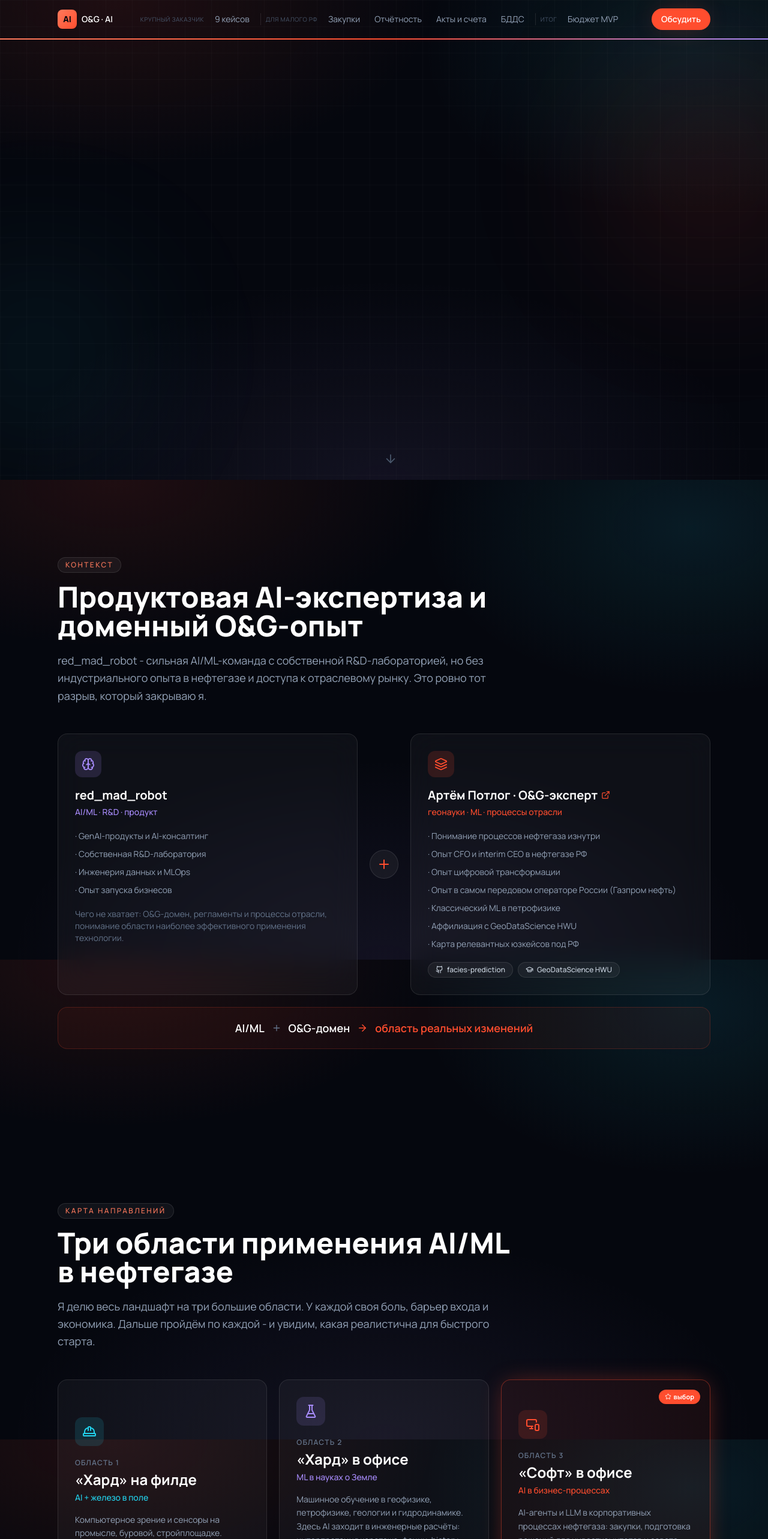
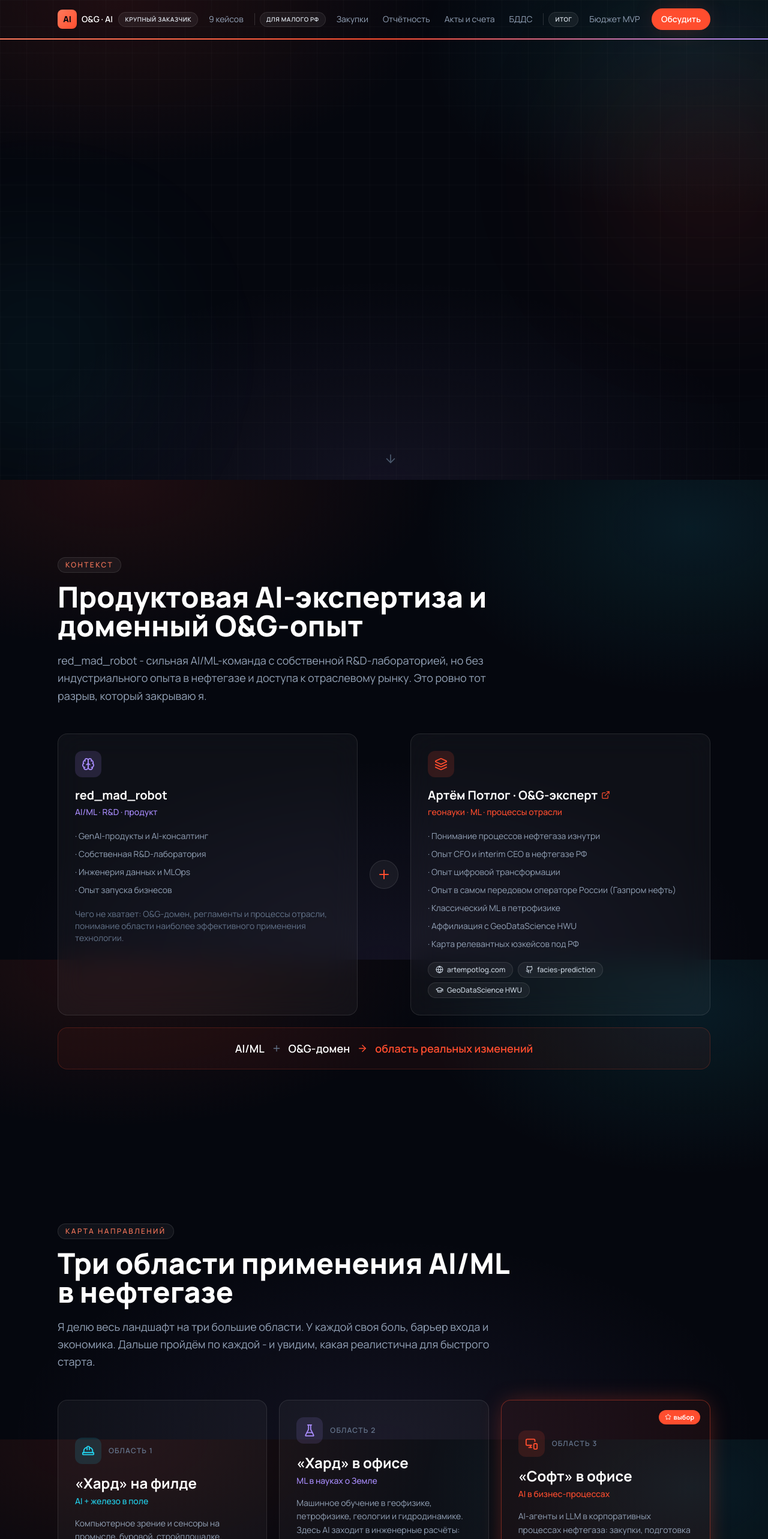
Before and after one commit to artem-potlog/oil-gas-ai-rmr, a React (Vite) app: page / in a window 1280 px wide. Shown: the top 2566 px of the page at 60% size. Built offline with nearby package versions, Linux system fonts and the light colour scheme.

Commit message:
Polish round 2: external links, nav group labels, icon alignment, footer cleanup

```diff
--- a/src/components/AreasOverview.tsx
+++ b/src/components/AreasOverview.tsx
@@ -40,15 +40,17 @@ export default function AreasOverview() {
                   <Star size={11} /> выбор
                 </span>
               )}
-              <div
-                className="mb-5 flex h-12 w-12 items-center justify-center rounded-xl"
-                style={{ backgroundColor: `${area.accent}22`, color: area.accent }}
-              >
-                <Icon size={24} />
+              <div className="mb-4 flex items-center gap-3">
+                <div
+                  className="flex h-11 w-11 shrink-0 items-center justify-center rounded-xl"
+                  style={{ backgroundColor: `${area.accent}22`, color: area.accent }}
+                >
+                  <Icon size={22} />
+                </div>
+                <span className="text-xs font-semibold uppercase tracking-widest text-slate-500">
+                  {area.kicker}
+                </span>
               </div>
-              <span className="block text-xs font-semibold uppercase tracking-widest text-slate-500">
-                {area.kicker}
-              </span>
               <h3 className="mt-1 text-2xl font-bold text-white">{area.title}</h3>
               <p className="mt-1 text-sm font-medium" style={{ color: area.accent }}>
                 {area.subtitle}
--- a/src/components/Context.tsx
+++ b/src/components/Context.tsx
@@ -1,5 +1,5 @@
 import { motion } from 'framer-motion';
-import { Brain, Layers, Plus, ArrowRight, Github, GraduationCap, ExternalLink } from 'lucide-react';
+import { Brain, Layers, Plus, ArrowRight, Github, GraduationCap, ExternalLink, Globe } from 'lucide-react';
 import Section from './Section';
 import Reveal from './Reveal';
 
@@ -69,6 +69,14 @@ export default function Context() {
             </ul>
             <div className="mt-5 flex flex-wrap gap-2">
               <a
+                href="https://artempotlog.com"
+                target="_blank"
+                rel="noreferrer"
+                className="chip transition hover:border-brand/40 hover:text-white"
+              >
+                <Globe size={13} /> artempotlog.com
+              </a>
+              <a
                 href="https://github.com/artem-potlog/well-log-facies-prediction"
                 target="_blank"
                 rel="noreferrer"
--- a/src/components/Footer.tsx
+++ b/src/components/Footer.tsx
@@ -1,5 +1,5 @@
-import { ExternalLink, Github, GraduationCap, Building2, FileText, Sparkles } from 'lucide-react';
-import { sources, aiDisclosure } from '../data/sources';
+import { ExternalLink, Github, GraduationCap, Building2, FileText } from 'lucide-react';
+import { sources } from '../data/sources';
 
 const kindIcon = {
   repo: Github,
@@ -41,13 +41,8 @@ export default function Footer() {
           })}
         </div>
 
-        <div className="mt-8 flex items-start gap-2 rounded-2xl border border-white/10 bg-white/[0.02] p-4 text-xs text-slate-500">
-          <Sparkles size={14} className="mt-0.5 shrink-0 text-accent-violet" />
-          <p>{aiDisclosure}</p>
-        </div>
-
         <div className="mt-8 flex flex-col items-center justify-between gap-3 border-t border-white/5 pt-6 text-xs text-slate-600 sm:flex-row">
-          <span>© {new Date().getFullYear()} · AI в Oil &amp; Gas · подготовлено для red_mad_robot</span>
+          <span>© {new Date().getFullYear()} · AI в Oil &amp; Gas</span>
           <span>Артём · O&amp;G × AI/ML</span>
         </div>
       </div>
--- a/src/components/Navigation.tsx
+++ b/src/components/Navigation.tsx
@@ -55,8 +55,10 @@ export default function Navigation() {
         <nav className="hidden items-center gap-2 lg:flex">
           {groups.map((g, gi) => (
             <div key={g.label} className="flex items-center gap-2">
-              {gi > 0 && <span className="h-5 w-px bg-white/10" />}
-              <span className="text-[10px] uppercase tracking-wider text-slate-600">{g.label}</span>
+              {gi > 0 && <span className="h-5 w-px bg-white/15" />}
+              <span className="rounded-full border border-white/10 bg-white/[0.06] px-2.5 py-1 text-[10px] font-semibold uppercase tracking-wider text-slate-200">
+                {g.label}
+              </span>
               <div className="flex items-center gap-1">
                 {g.items.map((l) => (
                   <button
--- a/src/components/Roadmap.tsx
+++ b/src/components/Roadmap.tsx
@@ -1,5 +1,5 @@
 import { motion } from 'framer-motion';
-import { Rocket, Handshake, Github, Mail } from 'lucide-react';
+import { Rocket, Handshake, Globe, Mail } from 'lucide-react';
 import Section from './Section';
 import Reveal from './Reveal';
 
@@ -65,15 +65,15 @@ export default function Roadmap() {
           </p>
           <div className="mt-7 flex flex-wrap items-center justify-center gap-3">
             <a
-              href="https://github.com/artem-potlog"
+              href="https://artempotlog.com"
               target="_blank"
               rel="noreferrer"
               className="inline-flex items-center gap-2 rounded-full bg-white px-6 py-3 font-semibold text-ink-950 transition hover:bg-slate-200"
             >
-              <Github size={18} /> github.com/artem-potlog
+              <Globe size={18} /> artempotlog.com
             </a>
             <a
-              href="mailto:"
+              href="mailto:artem.potlog@yandex.ru"
               className="inline-flex items-center gap-2 rounded-full border border-white/20 bg-white/5 px-6 py-3 font-semibold text-white transition hover:bg-white/10"
             >
               <Mail size={18} /> Связаться
--- a/src/data/areas.ts
+++ b/src/data/areas.ts
@@ -14,6 +14,8 @@ export const areas: AreaData[] = [
         title: 'Контроль СИЗ (PPE) через CV',
         detail:
           'Камеры на въезде и в опасных зонах распознают каску, очки, строп, газоанализатор. Нарушение фиксируется автоматически - без обхода мастера по ОТ.',
+        source: 'NVI Solutions (owl.Base / owl.Guard)',
+        sourceUrl: 'https://www.nvi-solutions.ru/',
       },
       {
         title: 'Поиск утечек метана (в т.ч. дронами)',
@@ -26,12 +28,15 @@ export const areas: AreaData[] = [
         title: 'Подсчёт труб, прогресс стройки, объёмы выемки грунта',
         detail:
           'CV считает трубы на складе НКТ, оценивает % готовности объекта по съёмке с дрона, меряет объём выемки/насыпи по фотограмметрии - вместо ручных замеров.',
+        source: 'NVI Solutions',
+        sourceUrl: 'https://www.nvi-solutions.ru/',
       },
       {
         title: 'Аэромониторинг дронами и VR/AR при строительстве',
         detail:
-          'На этапе строительства и обустройства - облёты дронами и виртуальная/дополненная реальность для контроля СМР. Реальный элемент цифровой экосистемы Газпром нефти.',
-        source: 'Газпром нефть, НТЦ',
+          'На этапе строительства и обустройства - облёты дронами и виртуальная/дополненная реальность (AR/VR) для контроля СМР и обучения. Реальное направление у российских вендоров видеоаналитики.',
+        source: 'NVI Solutions (AR/VR, дроны)',
+        sourceUrl: 'https://www.nvi-solutions.ru/',
       },
       {
         title: 'Цифровой обходчик / мобильный оператор',
@@ -42,8 +47,9 @@ export const areas: AreaData[] = [
       {
         title: 'Видеоаналитика на объекте (РФ-пример)',
         detail:
-          'Российские решения уже работают: распознавание спецтехники, людей в опасных зонах, инцидентов. Пример из практики - система компьютерного зрения Bimar.',
-        source: 'Bimar Computer Vision',
+          'Российские решения уже работают на промысле: распознавание спецтехники, людей в опасных зонах, ПРР, протечек, нарушений ОТ/ПБ на буровой и ТКРС (owl.Wellpad, owl.Drill, owl.Workover).',
+        source: 'NVI Solutions',
+        sourceUrl: 'https://www.nvi-solutions.ru/',
       },
     ],
     cons: [
--- a/src/data/sources.ts
+++ b/src/data/sources.ts
@@ -14,15 +14,15 @@ export const sources: SourceLink[] = [
     kind: 'lab',
   },
   {
-    label: 'abc-ai-usecases',
-    url: 'https://github.com/artem-potlog/abc-ai-usecases',
+    label: 'abc-ai-usecases (демо)',
+    url: 'https://abc2-ai-usecases.onrender.com/',
     note: 'Исходные 9 юзкейсов AI-агентов для нефтегазовой компании (обезличено: «ABC company»).',
     kind: 'repo',
   },
   {
     label: 'red_mad_robot ai',
     url: 'https://redmadrobot.ai/',
-    note: 'Заказчик: AI/ML-компетенции и R&D-лаборатория. O&G-домен и доступ к рынку - мой вклад.',
+    note: 'AI/ML-компетенции и R&D-лаборатория. O&G-домен и доступ к рынку - мой вклад.',
     kind: 'client',
   },
   {
@@ -32,21 +32,20 @@ export const sources: SourceLink[] = [
     kind: 'doc',
   },
   {
-    label: 'Газпром нефть - Implementation of AI in Upstream (2019)',
-    note: 'Источник скриншотов области 2: GeoMate, ЭРА:ГРАД, ИСКРА, литология при бурении, history matching, суррогатные модели, CYBERFRAC, ИИ-анализ ГДИС, цифровой керн.',
+    label: 'Газпром нефть - Implementation of AI in Upstream',
+    note: 'Реальные апстрим-кейсы: GeoMate, ЭРА:ГРАД, ИСКРА, литология при бурении, history matching, суррогатные модели, CYBERFRAC, ИИ-анализ ГДИС, цифровой керн.',
     kind: 'internal',
   },
   {
-    label: 'Nedra Digital - About & Cases',
-    note: 'Центр управления бурением и геологоразведкой, ИИ-ассистент Upstream, цифровые двойники, data-driven решения.',
+    label: 'Nedra Digital',
+    url: 'https://nedra.digital/',
+    note: 'Инженерное ПО и консалтинг Upstream: центр управления бурением и геологоразведкой, ИИ-ассистент, цифровые двойники, data-driven решения.',
     kind: 'internal',
   },
   {
-    label: 'Отраслевые материалы (внутренние)',
-    note: 'Прочие российские продукты нефтегаза: ДАРС, СПИН, iMars, геонавигация, PEBI-сетки, виртуальный химик, видеоаналитика (Bimar).',
-    kind: 'internal',
+    label: 'NVI Solutions',
+    url: 'https://www.nvi-solutions.ru/',
+    note: 'Российская видеоаналитика для O&G: СИЗ, опасные зоны, ПРР, протечки, нарушения ОТ/ПБ на буровой и ТКРС (owl.Guard).',
+    kind: 'doc',
   },
 ];
-
-export const aiDisclosure =
-  'Прозрачность: сайт собран с помощью AI-инструментов. Контент, доменная экспертиза, выбор направления и оценки - мои; вёрстка и тексты доработаны итеративно. Скриншоты в области 2 - из материалов Газпром нефти и Nedra Digital, приведены как иллюстрации реальной отраслевой практики.';
```
